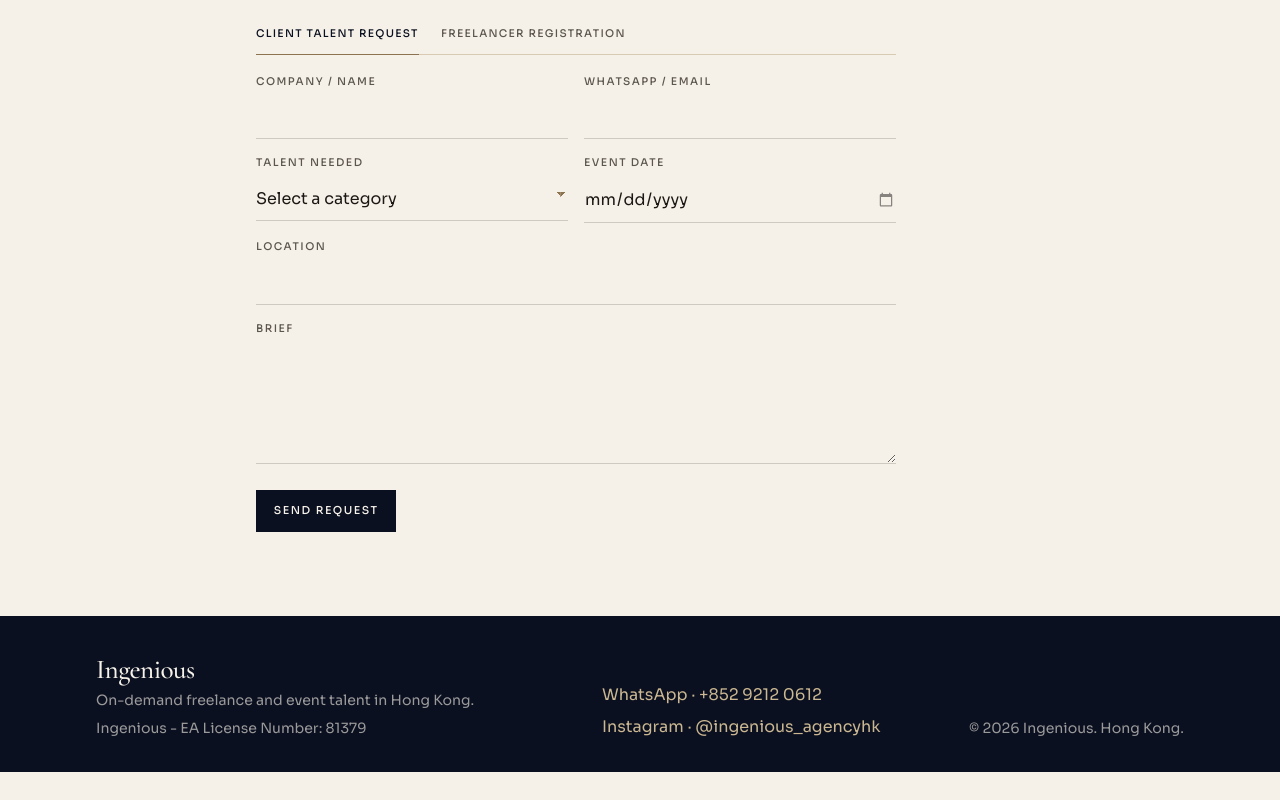
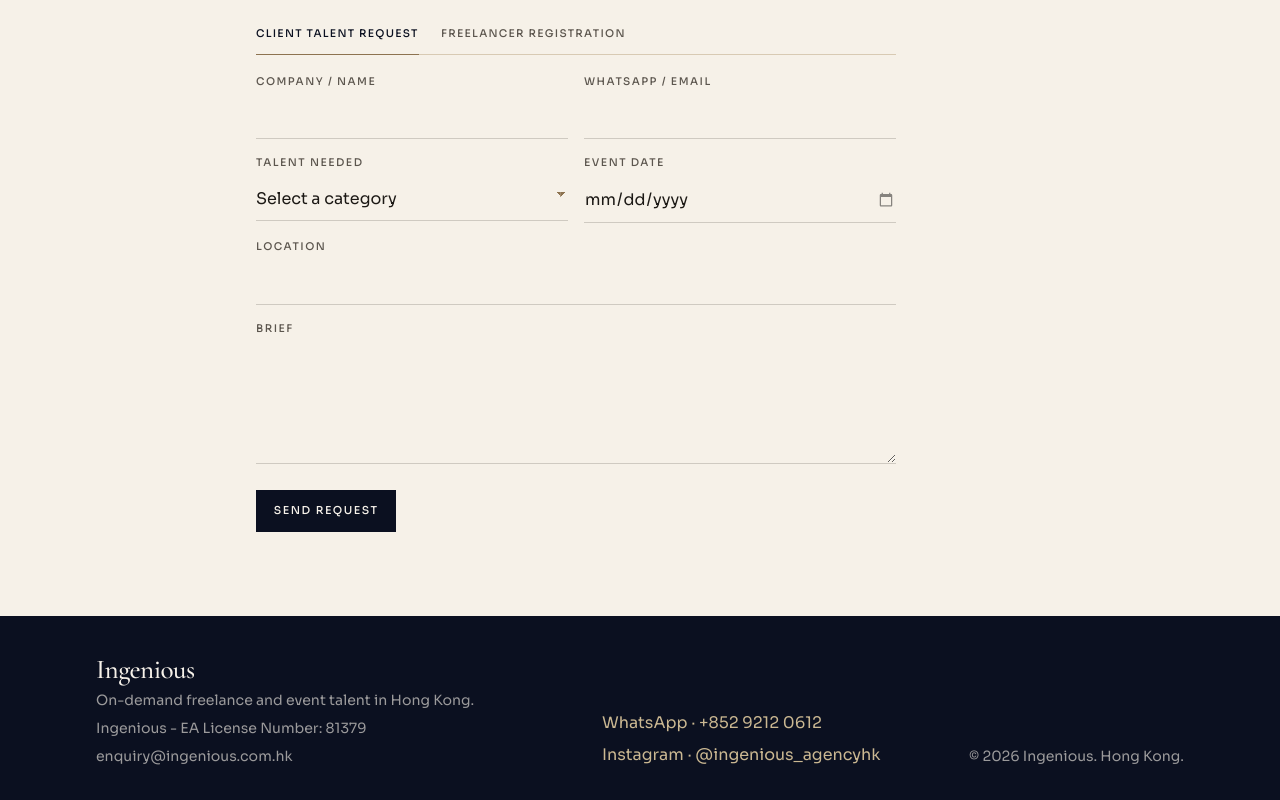
Before and after one commit to bircandemir4-cpu/ingenious-hk, a plain HTML site: page index.html in a window 1280 px wide. Shown: the part 2983-3783 px from the top of the page. Before the commit the page ends 3755 px from the top, so only its background shows below. Drawn offline with nearby package versions, Linux system fonts and the light colour scheme.

Commit message:
Add the public enquiry address in the footer
Link enquiry@ingenious.com.hk beside the EA licence line.

Co-authored-by: bircandemir4-cpu <bircandemir4-cpu@users.noreply.github.com>

```diff
--- a/css/styles.css
+++ b/css/styles.css
@@ -786,6 +786,15 @@ ul {
   color: rgba(244, 239, 230, 0.62);
 }
 
+.footer-note a {
+  color: inherit;
+  text-decoration: none;
+}
+
+.footer-note a:hover {
+  text-decoration: underline;
+}
+
 .footer-links {
   display: grid;
   gap: 0.4rem;
--- a/index.html
+++ b/index.html
@@ -301,6 +301,7 @@
         <p class="logo">Ingenious</p>
         <p class="footer-note">On-demand freelance and event talent in Hong Kong.</p>
         <p class="footer-note">Ingenious - EA License Number: 81379</p>
+        <p class="footer-note"><a href="mailto:enquiry@ingenious.com.hk">enquiry@ingenious.com.hk</a></p>
       </div>
       <ul class="footer-links">
         <li><a href="https://wa.me/85292120612" target="_blank" rel="noopener noreferrer">WhatsApp · +852 9212 0612</a></li>
```
